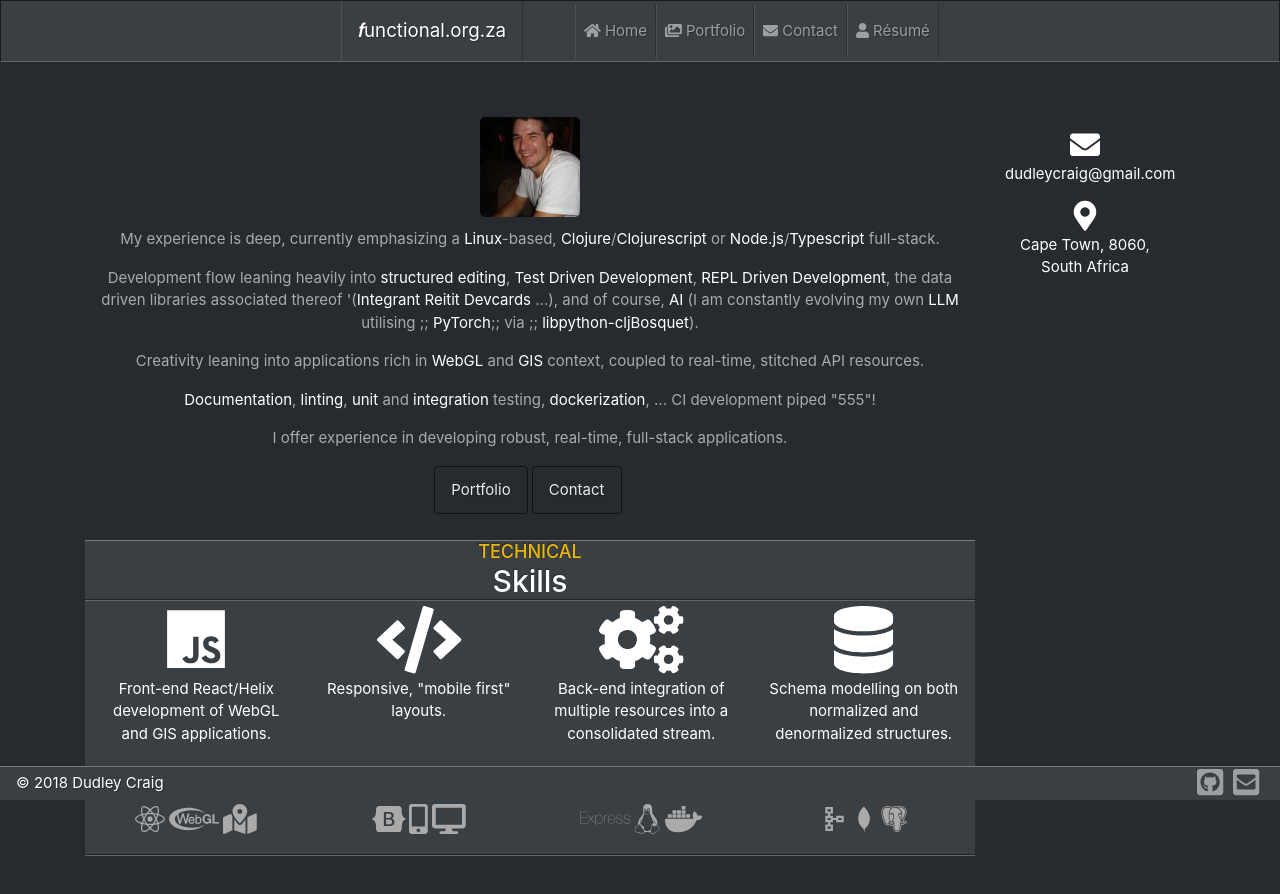
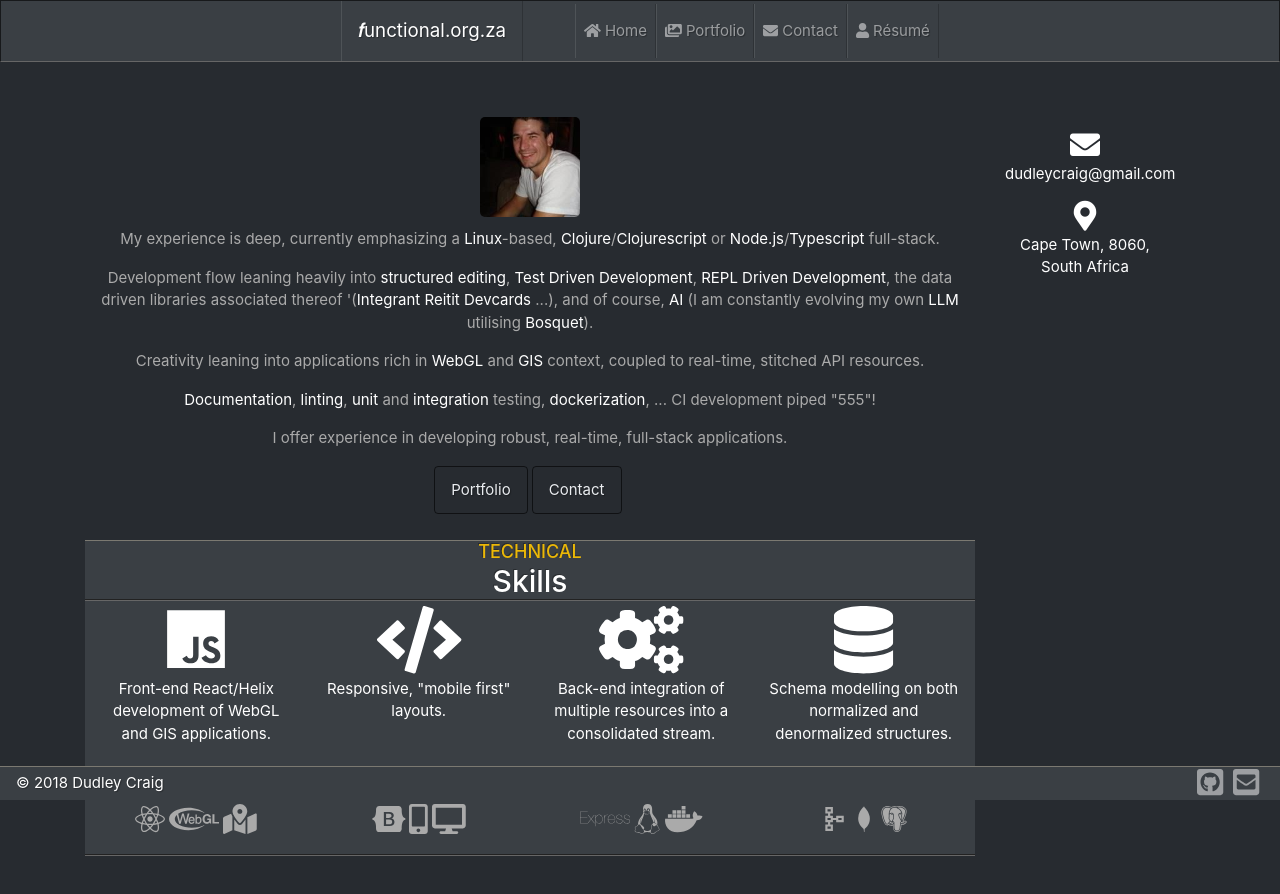
Before and after one commit to dudleycraig/functional, a React (Create React App) app in the folder client/: page / in a window 1280 px wide. Shown: the top 894 px of the page. Built offline with nearby package versions, Linux system fonts and the light colour scheme.

Commit message:
fixed commented code issue

```diff
--- a/client/src/components/Overview.js
+++ b/client/src/components/Overview.js
@@ -36,9 +36,6 @@ export default () => (
       {' (I am constantly evolving my own '}
       <a href="https://en.wikipedia.org/wiki/Large_language_model" title="Large Language Model, a deep learning algorithm that can perform a variety of natural language processing tasks.">LLM</a>
       {' utilising '}
-      ;; <a href="/resume/#tech-pytorch" title="Tensor computation and deep neural networking.">PyTorch</a>
-      ;; {' via '}
-      ;; <a href="https://github.com/clj-python/libpython-clj" title="Bridge between Clojure and Python">libpython-clj</a>
       <a href="http://resume/#tech-bosquet" title="LLMOps for Large Language Model-based applications.">Bosquet</a>
       {').'}
     </p>
```
